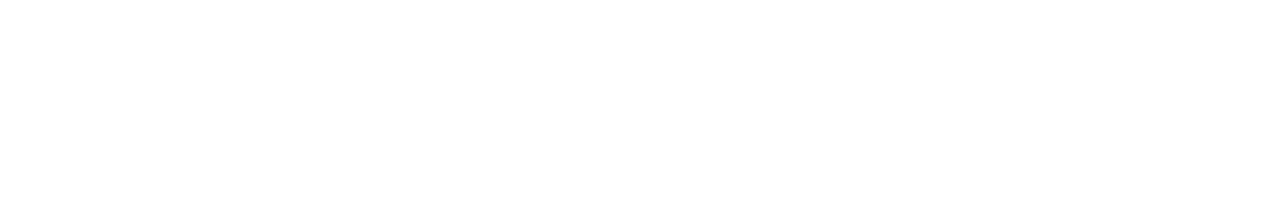
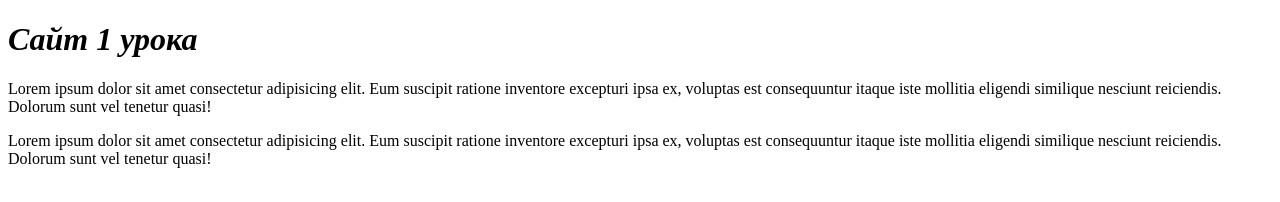
Before and after one commit to YezhikSunny/Work1, a plain HTML site: page index.html in a window 1280 px wide. Drawn offline with Linux system fonts and the light colour scheme.

Commit message:
Добавлен заголовок и текст

```diff
--- a/index.html
+++ b/index.html
@@ -9,7 +9,15 @@
 </head>
 
 <body>
-
+    <h1><i> Сайт 1 урока</i></h1>
+    <p>Lorem ipsum dolor sit amet consectetur adipisicing elit.
+        Eum suscipit ratione inventore excepturi ipsa ex, voluptas est
+        consequuntur itaque iste mollitia eligendi similique nesciunt reiciendis.
+        Dolorum sunt vel tenetur quasi!</p>
+    <p>Lorem ipsum dolor sit amet consectetur adipisicing elit.
+        Eum suscipit ratione inventore excepturi ipsa ex, voluptas est
+        consequuntur itaque iste mollitia eligendi similique nesciunt reiciendis.
+        Dolorum sunt vel tenetur quasi!</p>
 </body>
 
 </html>
```
